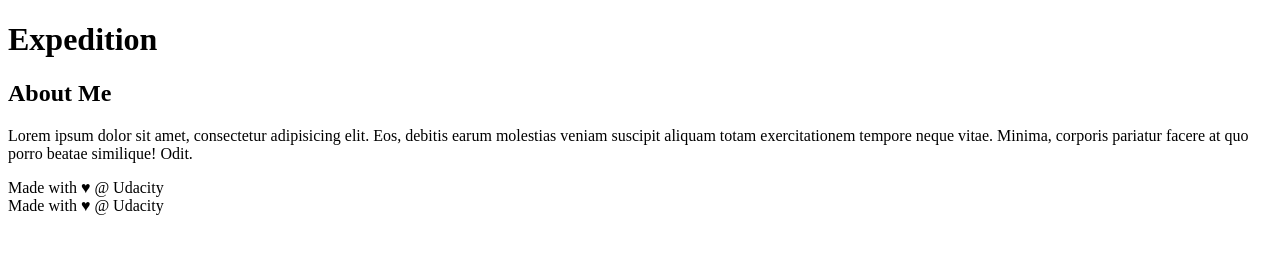
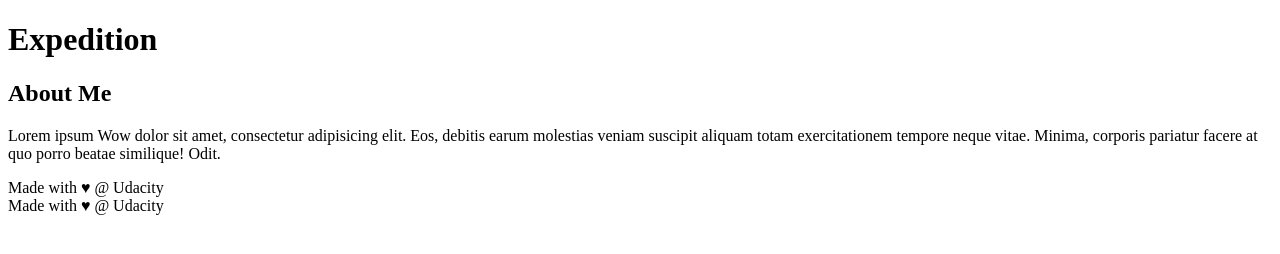
Before and after one commit to Joseph-Run/new-git-project, a plain HTML site: page index.html in a window 1280 px wide. Drawn offline with Linux system fonts and the light colour scheme.

Commit message:
Added content to aside

```diff
--- a/index.html
+++ b/index.html
@@ -28,7 +28,7 @@
     <aside>
         <h2>About Me</h2>
 
-        <p>Lorem ipsum dolor sit amet, consectetur adipisicing elit. Eos, debitis earum molestias veniam suscipit aliquam totam exercitationem tempore neque vitae. Minima, corporis pariatur facere at quo porro beatae similique! Odit.</p>
+        <p>Lorem ipsum Wow dolor sit amet, consectetur adipisicing elit. Eos, debitis earum molestias veniam suscipit aliquam totam exercitationem tempore neque vitae. Minima, corporis pariatur facere at quo porro beatae similique! Odit.</p>
     </aside>
     <!-- end of new content -->
 
```
